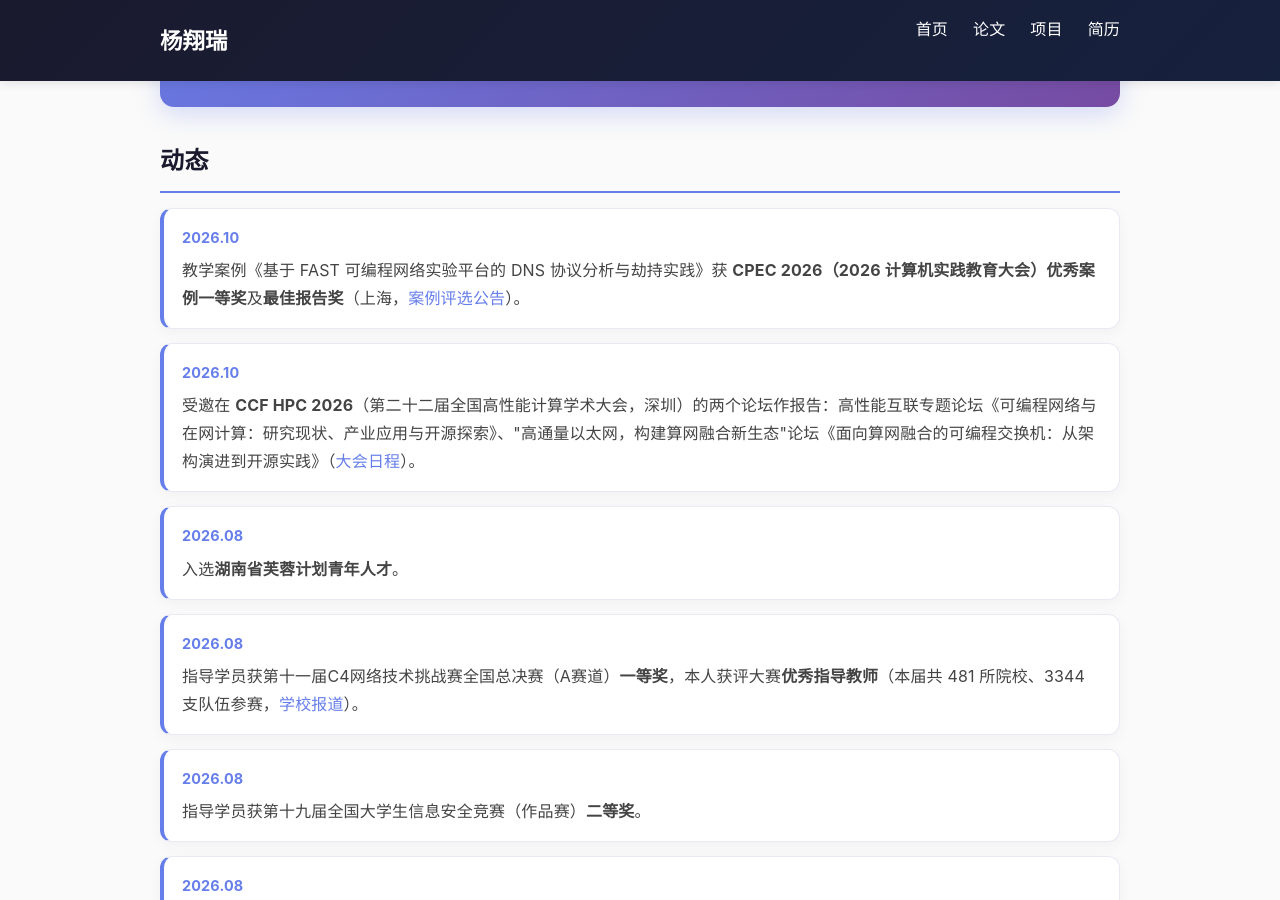
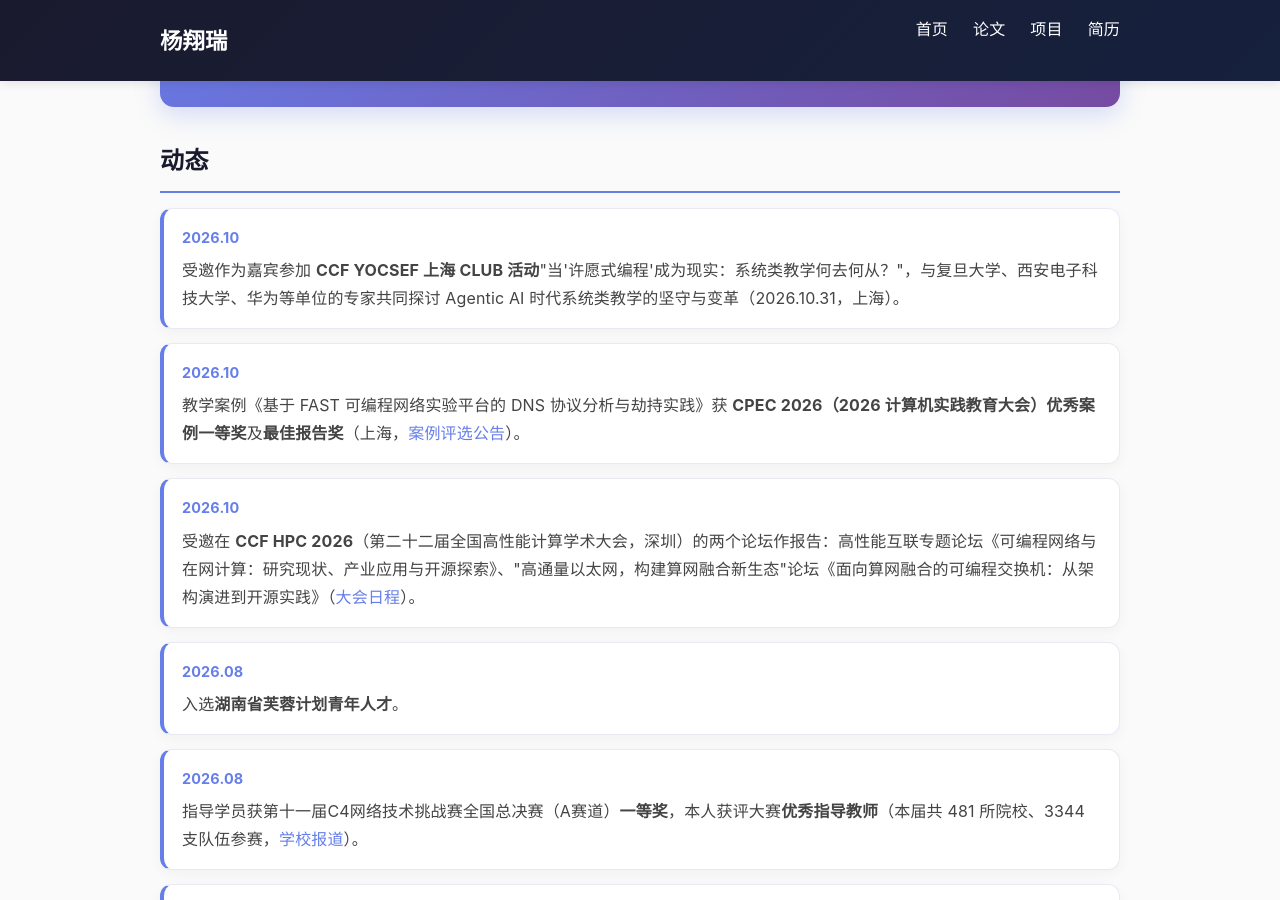
Before and after one commit to Winters123/Winters123.github.io, a Jekyll site: the page built from _pages/about.md, in a window 1280 px wide and 900 px high, scrolled down 2031 px. Built offline with Jekyll 4.4.1, drawn with Linux system fonts in a browser that asks for light colours.

Commit message:
Add CCF YOCSEF Shanghai CLUB panel participation on system education in Agentic AI era

```diff
--- a/_pages/about.md
+++ b/_pages/about.md
@@ -91,6 +91,11 @@ hide_title: true
 
 <div class="news-item">
     <div class="news-date">2026.10</div>
+    <p>受邀作为嘉宾参加 <strong>CCF YOCSEF 上海 CLUB 活动</strong>"当'许愿式编程'成为现实：系统类教学何去何从？"，与复旦大学、西安电子科技大学、华为等单位的专家共同探讨 Agentic AI 时代系统类教学的坚守与变革（2026.10.31，上海）。</p>
+</div>
+
+<div class="news-item">
+    <div class="news-date">2026.10</div>
     <p>教学案例《基于 FAST 可编程网络实验平台的 DNS 协议分析与劫持实践》获 <strong>CPEC 2026（2026 计算机实践教育大会）优秀案例一等奖</strong>及<strong>最佳报告奖</strong>（上海，<a href="https://lab.cs.tsinghua.edu.cn/expcase/pre_result_ui/">案例评选公告</a>）。</p>
 </div>
 
```
Also changed, not shown: _pages/cv.md (+1 -0 lines).
